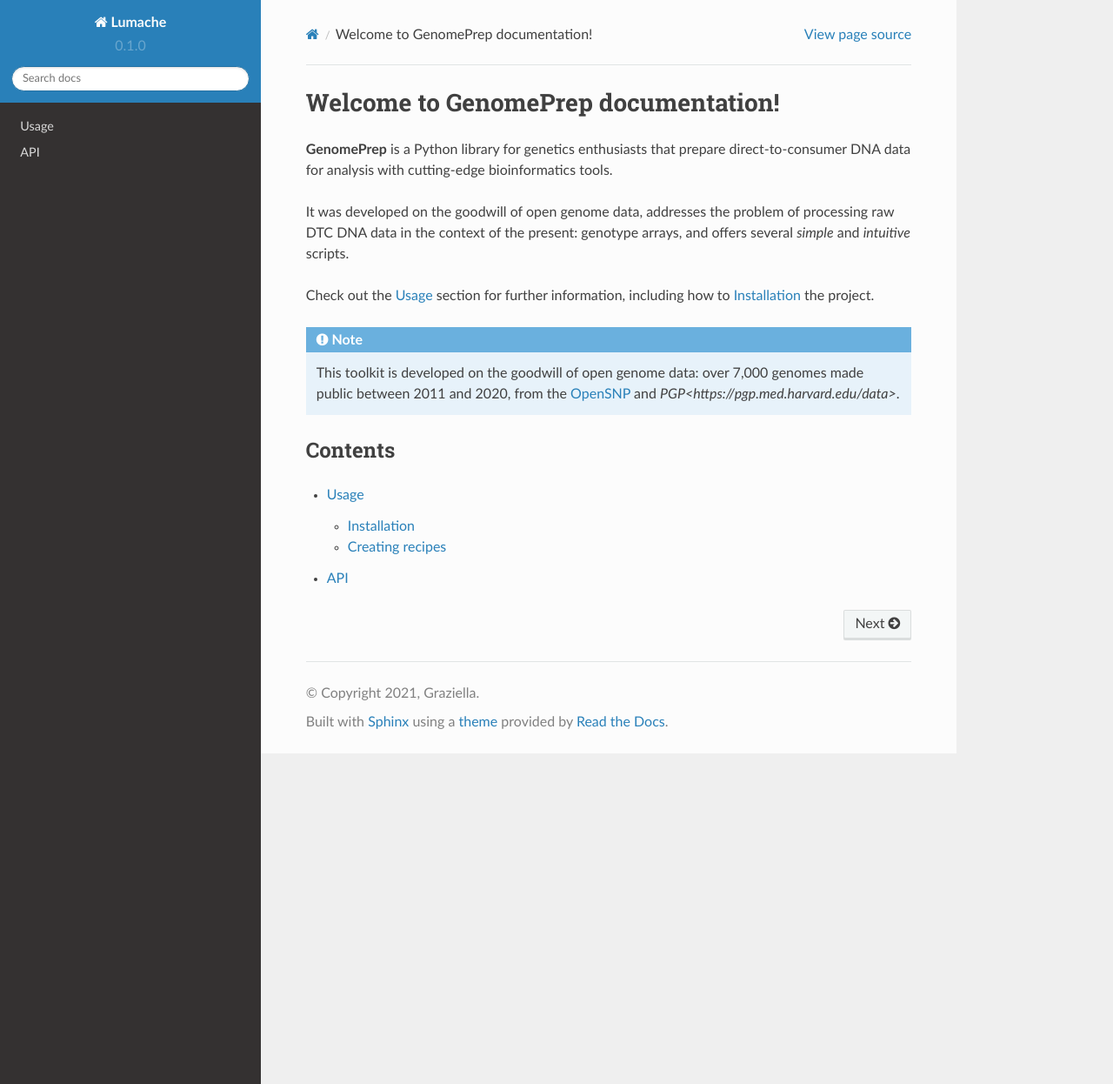
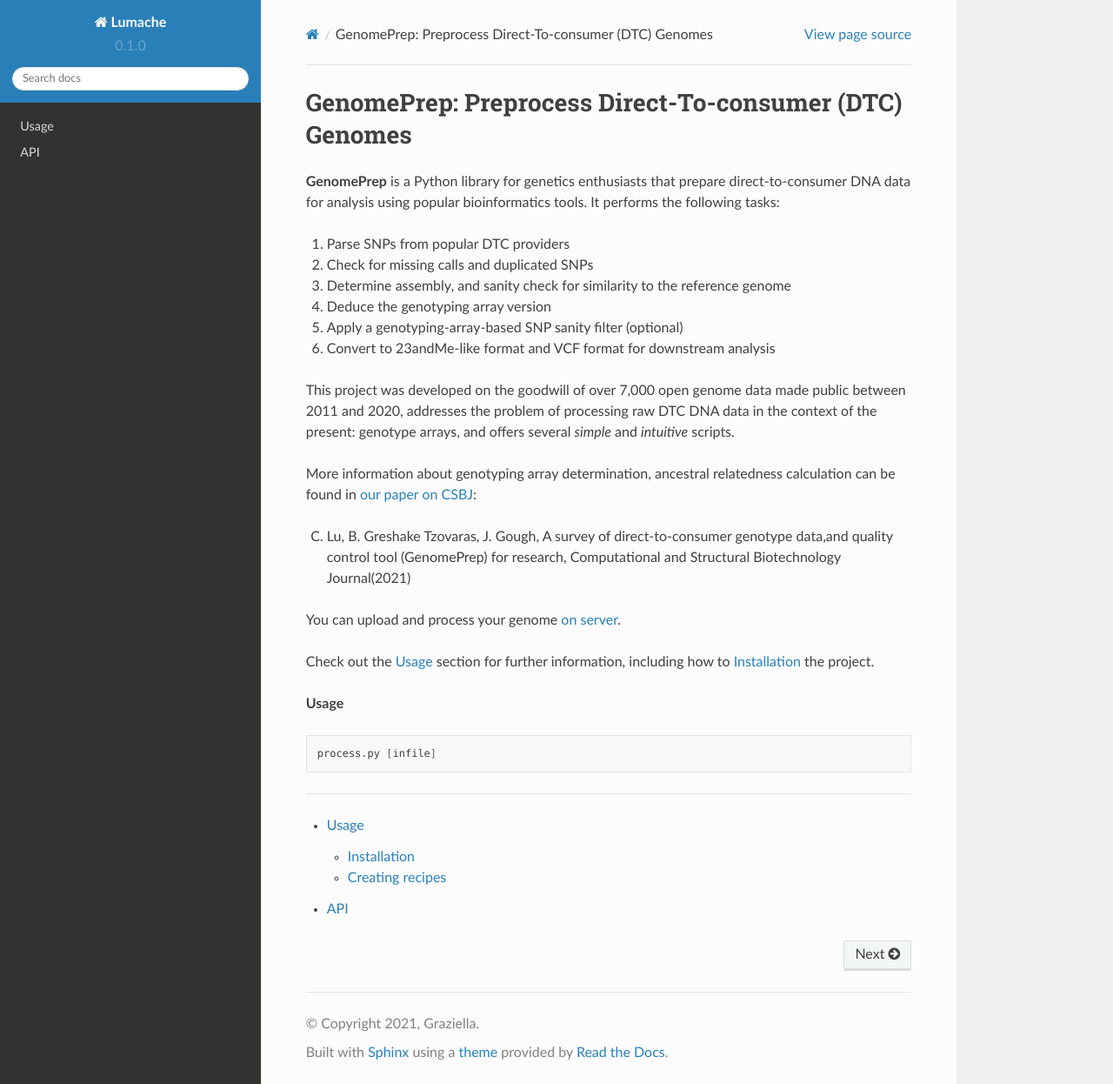
Before and after one commit to changlubio/genomeprep-tutorial, a Sphinx documentation site: the page built from docs/source/index.rst, in a window 1280 px wide and 1246 px high. Shown: the whole window at 87% size. Built offline with Sphinx 7.4.7 and the Read the Docs theme 2.0.0, drawn with Linux system fonts in a browser that asks for light colours.

Commit message:
Update index.rst

```diff
--- a/docs/source/index.rst
+++ b/docs/source/index.rst
@@ -1,19 +1,40 @@
-Welcome to GenomePrep documentation!
-===================================
+.. GenomePrep documentation master file, created by
+   sphinx-quickstart on Fri Jun  8 10:09:40 2018.
+   You can adapt this file completely to your liking, but it should at least
+   contain the root `toctree` directive.
+
+
+GenomePrep: Preprocess Direct-To-consumer (DTC) Genomes
+=======================================================
 
 **GenomePrep** is a Python library for genetics enthusiasts
-that prepare direct-to-consumer DNA data for analysis with cutting-edge bioinformatics tools.
+that prepare direct-to-consumer DNA data for analysis using popular bioinformatics tools. It performs the following tasks:
 
-It was developed on the goodwill of open genome data, addresses the problem of processing raw DTC DNA data in the context of the present: genotype arrays, and offers several *simple* and *intuitive* scripts.
+1. Parse SNPs from popular DTC providers
+2. Check for missing calls and duplicated SNPs
+3. Determine assembly, and sanity check for similarity to the reference genome
+4. Deduce the genotyping array version
+5. Apply a genotyping-array-based SNP sanity filter (optional)
+6. Convert to 23andMe-like format and VCF format for downstream analysis
+
+This project was developed on the goodwill of over 7,000 open genome data made public between 2011 and 2020, addresses the problem of processing raw DTC DNA data in the context of the present: genotype arrays, and offers several *simple* and *intuitive* scripts.
+
+More information about genotyping array determination, ancestral relatedness calculation can be found in `our paper on CSBJ <https://doi.org/10.1016/j.csbj.2021.06.040>`_:
+
+C. Lu, B. Greshake Tzovaras, J. Gough, A survey of direct-to-consumer genotype data,and quality control tool (GenomePrep) for research, Computational and Structural Biotechnology Journal(2021)
+
+You can upload and process your genome `on server <https://supfam.mrc-lmb.cam.ac.uk/GenomePrep/checkit.html>`_.
 
 Check out the :doc:`usage` section for further information, including
 how to :ref:`installation` the project.
 
-.. note::
 
-   This toolkit is developed on the goodwill of open genome data: over 7,000 genomes made public between 2011 and 2020, from the `OpenSNP <https://opensnp.org/>`_ and `PGP<https://pgp.med.harvard.edu/data>`.
+**Usage**
 
-Contents
+.. code:: bash
+
+    process.py [infile]
+
 --------
 
 .. toctree::
```
